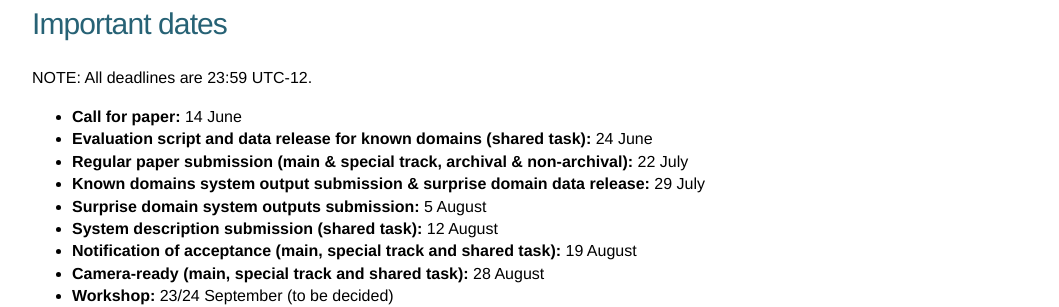
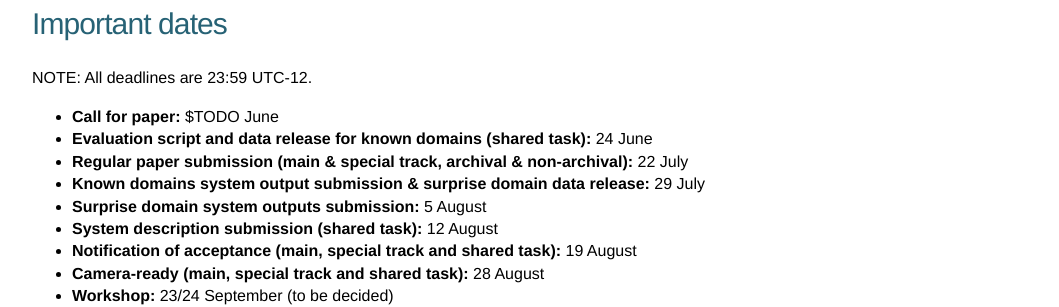
Before and after one commit to practicald2t/practicald2t.github.io, a Jekyll site: the page built from pages/cfp.md, in a window 1280 px wide and 900 px high, scrolled down 1227 px. Shown: the part 152-459 px from the top of the window, without its empty margins (108-1167 px from the left). Built offline with Jekyll 4.4.1, drawn with Linux system fonts in a browser that asks for light colours.

Commit message:
Update cfp.md

```diff
--- a/pages/cfp.md
+++ b/pages/cfp.md
@@ -46,7 +46,7 @@ At the workshop, we will present results and insights of our evaluation: how eve
 # Important dates
 NOTE: All deadlines are 23:59 UTC-12.
 
-- **Call for paper:**  14 June
+- **Call for paper:**  $TODO June
 - **Evaluation script and data release for known domains (shared task):**  24 June
 - **Regular paper submission (main & special track, archival & non-archival):** 22 July
 - **Known domains system output submission & surprise domain data release:** 29 July
```
